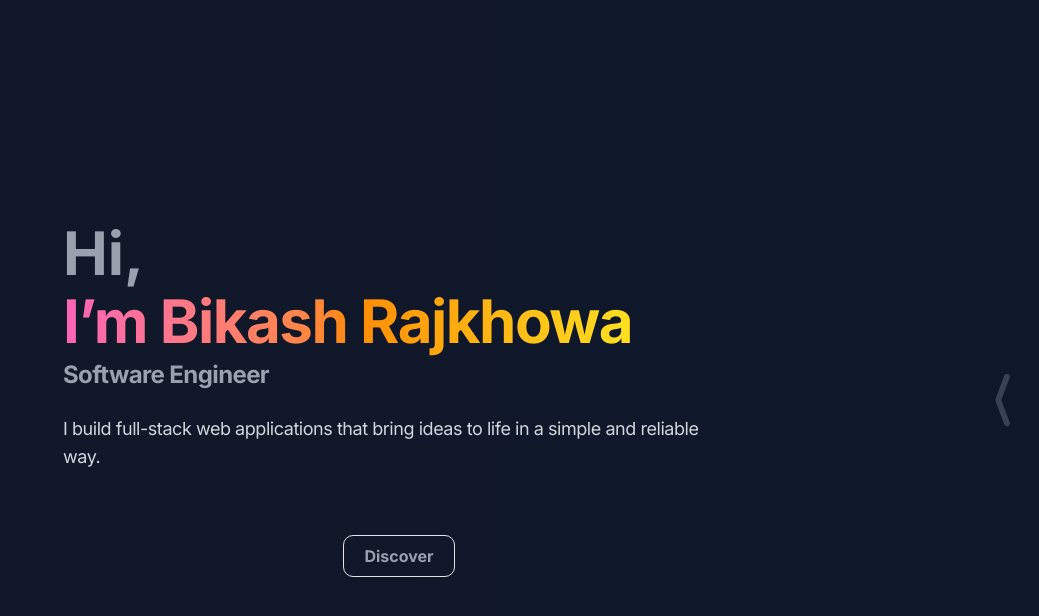
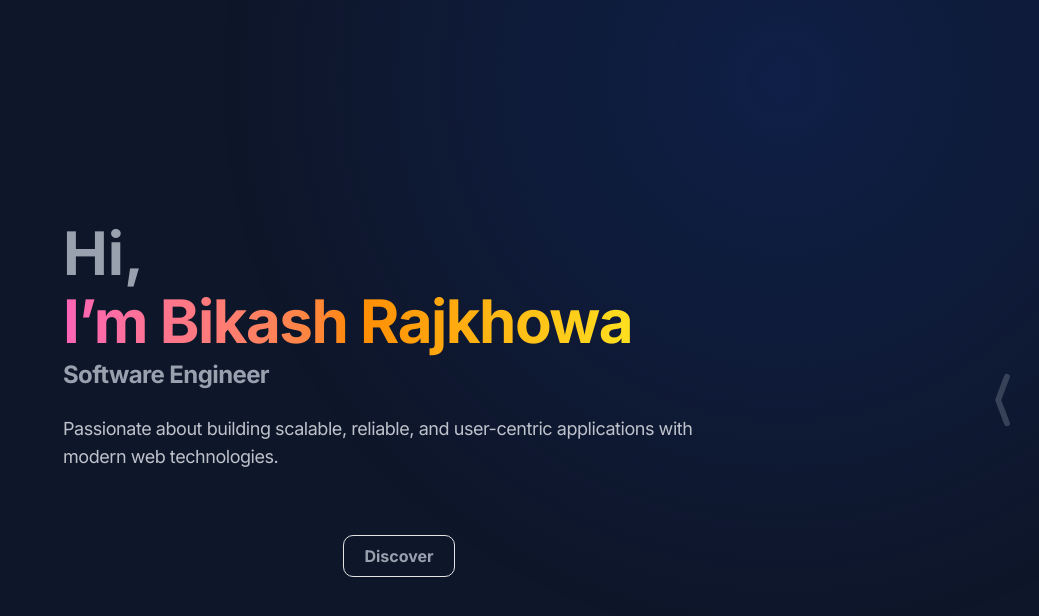
Before and after one commit to bikashrajkhowa-i12/my-portfolio, a Next.js app: page / in a window 1280 px wide. Shown: the top 616 px of the page, without its empty margins (241-1280 px from the left). Built offline with nearby package versions, Linux system fonts and the light colour scheme.

Commit message:
feat: :sparkles: Included my CV & Minor UI improvements

```diff
--- a/components/Experience.jsx
+++ b/components/Experience.jsx
@@ -1,3 +1,4 @@
+import Link from "next/link";
 import React from "react";
 
 import { MdArrowOutward } from "react-icons/md";
@@ -128,6 +129,20 @@ function Experience() {
           </a>
         ))}
       </div>
+
+      <Link
+        className="flex gap-2 group cursor-pointer pt-10 md:py-8"
+        href="/cv/BIKASH_RAJKHOWA_SOFTWARE_ENGINEER_CV.pdf"
+        target="_blank"
+      >
+        <h1 className="text-lg font-semibold tracking-tight mb-6 text-gray-300 group-hover:text-teal-300">
+          View full resume
+        </h1>
+        <MdArrowOutward
+          className="mt-2 transition duration-100 ease-in group-hover:text-teal-300
+                            group-hover:-translate-y-1 group-hover:translate-x-1.5"
+        />
+      </Link>
     </div>
   );
 }
--- a/components/Hero.jsx
+++ b/components/Hero.jsx
@@ -8,7 +8,7 @@ import {
 } from "@tabler/icons-react";
 
 function Hero({ slideScreen, setSlideScreen }) {
-  const bgColor = "bg-gradient-to-r from-gray-900 to-slate-900";
+  const bgColor = "";
 
   return (
     <section
@@ -47,9 +47,9 @@ function Hero({ slideScreen, setSlideScreen }) {
             </h2>
           </div>
 
-          <p className="mt-6 text-base md:text-lg font-medium text-gray-300 tracking-tight">
-            I build full-stack web applications that bring ideas to life in a
-            simple and reliable way.
+          <p className="mt-6 text-base md:text-lg font-medium text-gray-300/90 tracking-tight">
+            Passionate about building scalable, reliable, and user-centric
+            applications with modern web technologies.
           </p>
 
           <div className="mt-16 flex justify-center">
--- a/components/Projects.jsx
+++ b/components/Projects.jsx
@@ -100,7 +100,7 @@ function Projects() {
   ];
 
   return (
-    <div id="projects" className="py-20 min-h-95 lg:h-auto">
+    <div id="projects" className="py-15 min-h-95 lg:h-auto">
       <h1 className="text-2xl lg:text-2xl tracking-tight mb-6 text-gray-300">
         Projects
       </h1>
--- a/context/AppContext.jsx
+++ b/context/AppContext.jsx
@@ -26,7 +26,7 @@ export const ContextProvider = ({ children }) => {
 
     if (!hasPointer) {
       area.style.setProperty("--x", `${window.innerWidth * 0.8}px`);
-      area.style.setProperty("--y", `${window.innerHeight * 0.2}px`);
+      area.style.setProperty("--y", `${window.innerHeight * 0.1}px`);
       return;
     }
 
```
Also changed, not shown: 1 other file (tests, documents, lock files or other folders).
